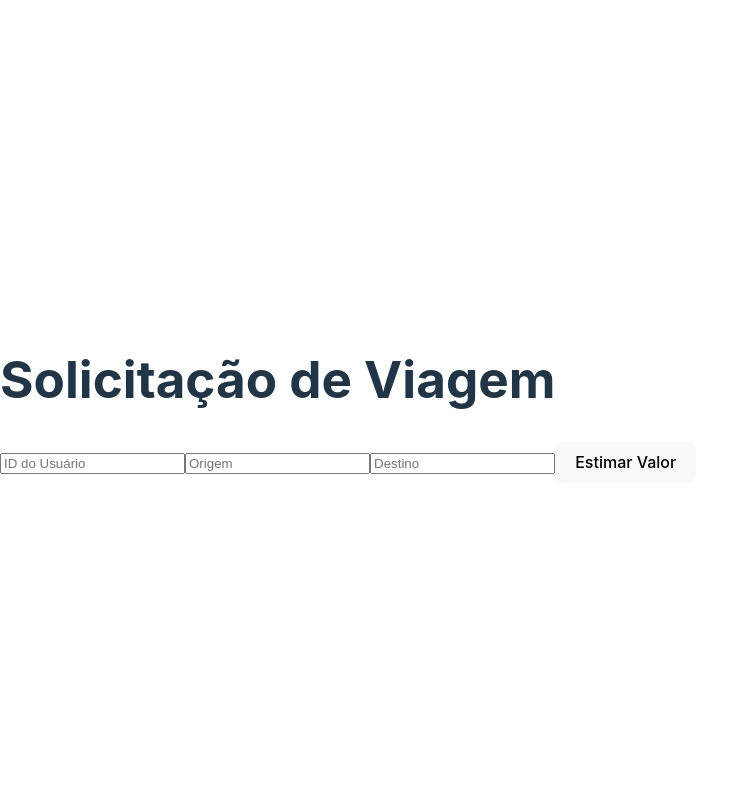
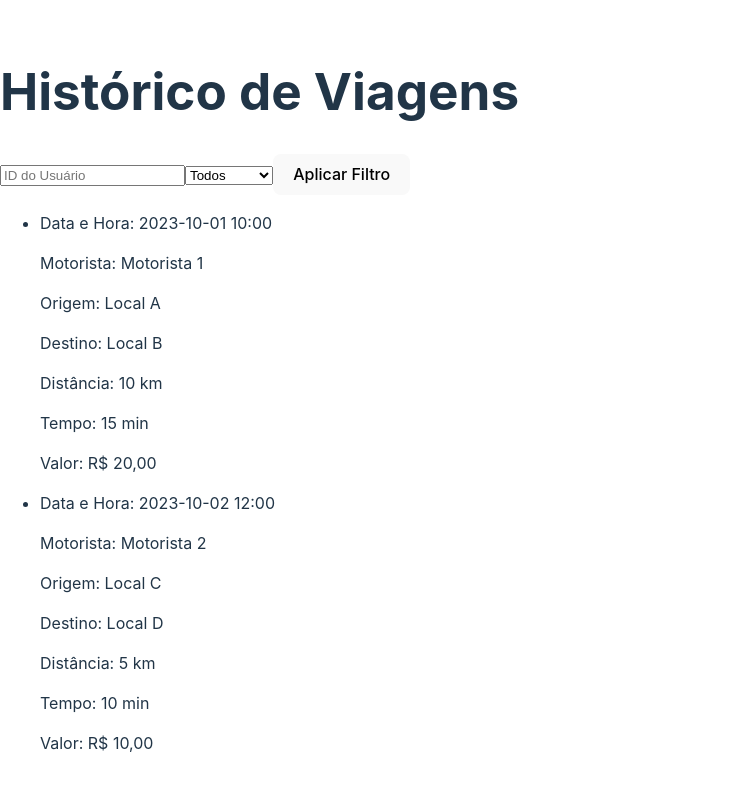
Before and after one commit to hecthorurquiza/taxi-app-challenge, a React (Vite) app: page /historico in a window 1280 px wide. Before the commit this address led to /solicitacao. Shown: the top 790 px of the page, without its empty margins (0-739 px from the left). Built offline with nearby package versions, Linux system fonts and the light colour scheme.

Commit message:
feat: Creation of the travel history page

```diff
--- a/src/App.tsx
+++ b/src/App.tsx
@@ -2,7 +2,7 @@ import React from 'react';
 import { BrowserRouter as Router, Route, Routes, Navigate } from 'react-router-dom';
 import TravelRequest from './components/TravelRequest';
 import TravelOptions from './components/TravelOptions';
-// import TravelHistory from './components/TravelHistory';
+import TravelHistory from './components/TravelHistory';
 
 const App: React.FC = () => {
   return (
@@ -10,7 +10,7 @@ const App: React.FC = () => {
       <Routes>
         <Route path="/solicitacao" element={<TravelRequest />} />
         <Route path="/opcoes" element={<TravelOptions />} />
-        {/* <Route path="/historico" element={<TravelHistory />} /> */}
+        <Route path="/historico" element={<TravelHistory />} />
         <Route path="*" element={<Navigate to="/solicitacao" />} />
       </Routes>
     </Router>
--- /dev/null
+++ b/src/components/TravelHistory.tsx
@@ -0,0 +1,68 @@
+import React, { useState } from 'react';
+
+const TravelHistory: React.FC = () => {
+  const [userId, setUserId] = useState('');
+  const [driver, setDriver] = useState('Todos');
+  const [trips, setTrips] = useState([]);
+
+  const mockTrips = [
+    {
+      date: '2023-10-01 10:00',
+      driver: 'Motorista 1',
+      origin: 'Local A',
+      destination: 'Local B',
+      distance: '10 km',
+      time: '15 min',
+      price: 'R$ 20,00'
+    },
+    {
+      date: '2023-10-02 12:00',
+      driver: 'Motorista 2',
+      origin: 'Local C',
+      destination: 'Local D',
+      distance: '5 km',
+      time: '10 min',
+      price: 'R$ 10,00'
+    }
+  ];
+
+  const handleFilter = async () => {
+    console.log(`userId: ${userId}, driver: ${driver}`);
+    // try {
+    //   const response = await fetch(`/api/history?userId=${userId}&driver=${driver}`);
+    //   const data = await response.json();
+    //   setTrips(data.trips);
+    // } catch (error) {
+    //   console.error('Erro ao buscar histórico de viagens:', error);
+    //   // Exibir mensagem de erro para o usuário
+    // }
+  };
+
+  return (
+    <div>
+      <h1>Histórico de Viagens</h1>
+      <input type="text" placeholder="ID do Usuário" value={userId} onChange={e => setUserId(e.target.value)} />
+      <select value={driver} onChange={e => setDriver(e.target.value)}>
+        <option value="all">Todos</option>
+        <option value="1">Motorista 1</option>
+        <option value="2">Motorista 2</option>
+      </select>
+      <button type="button" onClick={handleFilter}>Aplicar Filtro</button>
+      <ul>
+        {mockTrips.map((trip, index) => (
+          <li key={index}>
+            <p>Data e Hora: {trip.date}</p>
+            <p>Motorista: {trip.driver}</p>
+            <p>Origem: {trip.origin}</p>
+            <p>Destino: {trip.destination}</p>
+            <p>Distância: {trip.distance}</p>
+            <p>Tempo: {trip.time}</p>
+            <p>Valor: {trip.price}</p>
+          </li>
+        ))}
+      </ul>
+    </div>
+  );
+};
+
+export default TravelHistory;
--- a/src/components/TravelOptions.tsx
+++ b/src/components/TravelOptions.tsx
@@ -1,8 +1,8 @@
 import React from 'react';
-import { useHistory, useLocation } from 'react-router-dom';
+import { useNavigate, useLocation } from 'react-router-dom';
 
 const TravelOptions: React.FC = () => {
-  // const history = useHistory();
+  const navigate = useNavigate();
   const location = useLocation();
   const { data } = location.state || { data: {} };
   // Dados fictícios para exibição
@@ -12,9 +12,7 @@ const TravelOptions: React.FC = () => {
   ];
 
   const handleChooseDriver = async (driverId: number) => {
-    console.log(data);
-    console.log(drivers[driverId]);
-
+    navigate('/historico');
     // try {
     //   const response = await fetch('/api/confirm', {
     //     method: 'POST',
```
